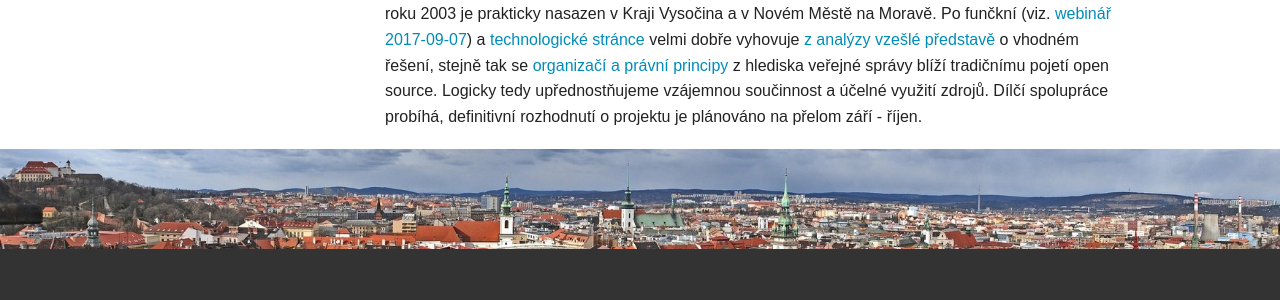
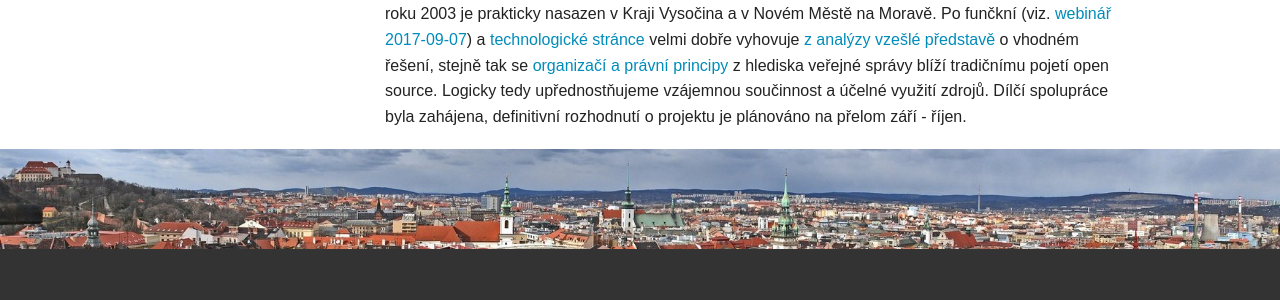
Before and after one commit to otevrenamesta/otevrenamesta.github.io, a Jekyll site: the page built from pages/projekty.md, in a window 1280 px wide. Shown: the part 1329-1629 px from the top of the page. Built offline with Jekyll 4.4.1, drawn with Linux system fonts in a browser that asks for light colours; nearby versions of some CDN libraries; library files that are not in the unit come from our copies.

```diff
--- a/pages/projekty.md
+++ b/pages/projekty.md
@@ -29,4 +29,4 @@
 V součinnost se spolkem [Wikimedia Česká republika](https://www.wikimedia.cz/web/Wikimedia_%C4%8Cesk%C3%A1_republika) byl navržen model pro sdílení znalostí, který je otevřen nejen pro veřejnou správu, ale i pro širokou veřejnost a zároveň využívá kolaborativních nástrojů vyvinutých nadací [Wikimedia Foundation](https://www.wikimedia.cz/web/Slovn%C3%AD%C4%8Dek_pojm%C5%AF#Projekty_Wikimedia). Zde si velmi mnoho slibujeme od vytvoření přehledu o software používaném ve veřejné správě a možnosti přímého porovnání v rámci jednotlivých kategorií.
 
 ## Rozšíření funkcí registru smluv
-získalo největší podporu členů a tudíž 60% díl z [letošního plánovaného rozpočtu](https://gitlab.com/otevrenamesta/documents/blob/master/rozpocet/2017/rozpocet.ods). Projekt je však aktuálně pozastaven, neboť stejné téma pokrývá v roce 2017 vzniklý „Spolek pro budování a implementaci sdílených opensource nástrojů, z. s.“ ([BISON](http://www.spolek-bison.cz)). Jejich produkt s kořeny sahajícími až do roku 2003 je prakticky nasazen v Kraji Vysočina a v Novém Městě na Moravě. Po funčkní (viz. [webinář 2017-09-07](https://youtu.be/umWLTCd_Gq8)) a [technologické stránce](/open-source/) velmi dobře vyhovuje [z analýzy vzešlé představě](https://ukoly.openalt.org/issues/3933#note-8) o vhodném řešení, stejně tak se [organizačí a právní principy](http://www.spolek-bison.cz/memorandum) z hlediska veřejné správy blíží tradičnímu pojetí open source. Logicky tedy upřednostňujeme vzájemnou součinnost a účelné využití zdrojů. Dílčí spolupráce probíhá, definitivní rozhodnutí o projektu je plánováno na přelom září - říjen.
+získalo největší podporu členů a tudíž 60% díl z [letošního plánovaného rozpočtu](https://gitlab.com/otevrenamesta/documents/blob/master/rozpocet/2017/rozpocet.ods). Projekt je však aktuálně pozastaven, neboť stejné téma pokrývá v roce 2017 vzniklý „Spolek pro budování a implementaci sdílených opensource nástrojů, z. s.“ ([BISON](http://www.spolek-bison.cz)). Jejich produkt s kořeny sahajícími až do roku 2003 je prakticky nasazen v Kraji Vysočina a v Novém Městě na Moravě. Po funčkní (viz. [webinář 2017-09-07](https://youtu.be/umWLTCd_Gq8)) a [technologické stránce](/open-source/) velmi dobře vyhovuje [z analýzy vzešlé představě](https://ukoly.openalt.org/issues/3933#note-8) o vhodném řešení, stejně tak se [organizačí a právní principy](http://www.spolek-bison.cz/memorandum) z hlediska veřejné správy blíží tradičnímu pojetí open source. Logicky tedy upřednostňujeme vzájemnou součinnost a účelné využití zdrojů. Dílčí spolupráce byla zahájena, definitivní rozhodnutí o projektu je plánováno na přelom září - říjen.
```
